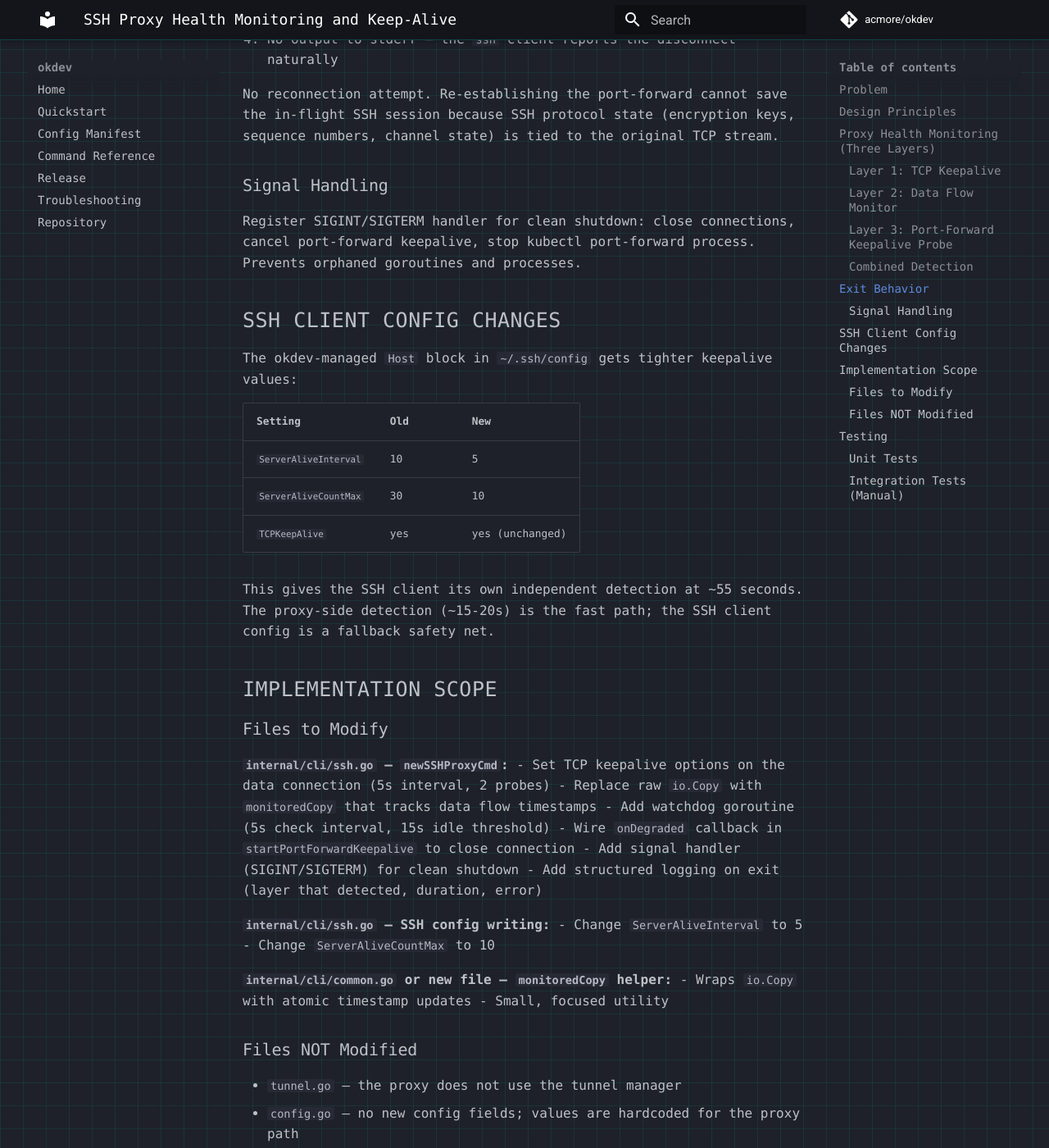
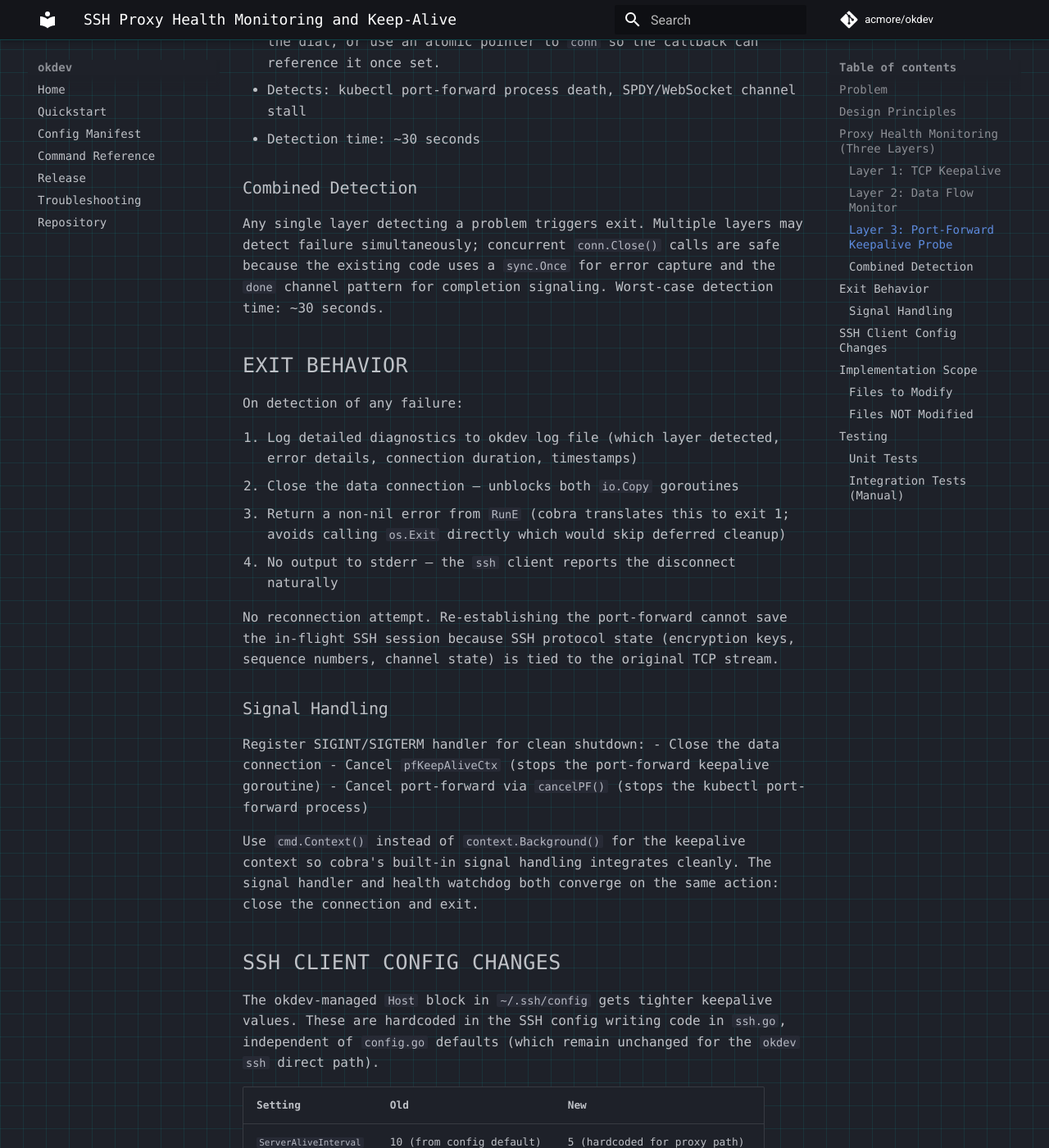
Before and after one commit to acmore/okdev, an MkDocs documentation site: the page built from docs/superpowers/specs/2026-03-21-ssh-proxy-keepalive-design.md, in a window 1280 px wide and 1400 px high, scrolled down 2033 px. Shown: the whole window at 82% size. Built offline with MkDocs 1.6.1 and Material for MkDocs 9.7.7, drawn with Linux system fonts in a browser that asks for light colours; comment, search, counter and statistics services are not loaded; some of the changed text lies outside the part shown.

Commit message:
docs: address spec review feedback for SSH proxy keepalive design
Fix sequencing constraint for onDegraded callback, clarify TCP keepalive
platform behavior, and correct exit code semantics.

Co-Authored-By: Claude Opus 4.6 <noreply@anthropic.com>

```diff
--- a/docs/superpowers/specs/2026-03-21-ssh-proxy-keepalive-design.md
+++ b/docs/superpowers/specs/2026-03-21-ssh-proxy-keepalive-design.md
@@ -14,12 +14,12 @@ When `okdev ssh-proxy` (the ProxyCommand used by external `ssh` clients) becomes
 
 ### Layer 1: TCP Keepalive
 
-Set via socket options on the data connection returned by `waitDialLocal()`.
+Modify the existing TCP keepalive in `waitDialLocal()` (currently 10s period via `SetKeepAlivePeriod`).
 
-- Interval: 5 seconds
-- Probe count: 2
+- Reduce keepalive period from 10s to 5s via `SetKeepAlivePeriod(5 * time.Second)`
+- Set `TCP_KEEPCNT` to 2 via platform-specific syscall (`syscall.SetsockoptInt` on the raw fd). On macOS/Darwin this is `syscall.TCP_KEEPCNT`; on Linux it is `syscall.TCP_KEEPCNT`. Go 1.24+ sets `TCP_KEEPIDLE` and `TCP_KEEPINTVL` via `SetKeepAlivePeriod`, so we only need the explicit syscall for the probe count.
 - Detects: dead peer, network partition, crashed port-forward process
-- Detection time: ~15 seconds
+- Detection time: ~15 seconds (5s idle + 5s * 2 probes). Note: Go's `SetKeepAlivePeriod` sets both `TCP_KEEPIDLE` and `TCP_KEEPINTVL` to the same value on Go 1.24+.
 
 ### Layer 2: Data Flow Monitor
 
@@ -28,22 +28,25 @@ A wrapper around `io.Copy` that tracks data flow timestamps.
 - `monitoredCopy` updates an atomic `lastDataTime` on every successful read/write
 - A watchdog goroutine checks `lastDataTime` every 5 seconds
 - If no data flows in either direction for 15 seconds, close the connection and exit
+- The watchdog only triggers when both copy directions are still active (neither has exited normally). A normal stdin EOF from the SSH client disconnecting is not a failure.
 - Detects: application-level stalls, hung connections where TCP stays alive
 - Detection time: 15-20 seconds
+- Note: SSH keepalive packets (`ServerAliveInterval`) flow through the proxied TCP stream, so `monitoredCopy` sees them as data. With `ServerAliveInterval 5`, traffic flows at least every 5s, preventing false idle detection on legitimately quiet sessions.
 
 ### Layer 3: Port-Forward Keepalive Probe
 
 The existing `startPortForwardKeepalive` probe, with the `onDegraded` callback wired up.
 
 - Interval: 10 seconds (existing)
-- Failure threshold: 2 consecutive probe failures (reduced from 3)
+- Failure threshold: 3 consecutive probe failures (existing, unchanged — changing this would require modifying `portforward_helper.go` which is out of scope)
 - `onDegraded` callback closes the data connection, triggering exit
+- Sequencing constraint: `startPortForwardKeepalive` is currently called before `waitDialLocal` creates `conn`. Move the keepalive start to after the dial, or use an atomic pointer to `conn` so the callback can reference it once set.
 - Detects: kubectl port-forward process death, SPDY/WebSocket channel stall
-- Detection time: ~20 seconds
+- Detection time: ~30 seconds
 
 ### Combined Detection
 
-Any single layer detecting a problem triggers exit. Worst-case detection time: ~20 seconds.
+Any single layer detecting a problem triggers exit. Multiple layers may detect failure simultaneously; concurrent `conn.Close()` calls are safe because the existing code uses a `sync.Once` for error capture and the `done` channel pattern for completion signaling. Worst-case detection time: ~30 seconds.
 
 ## Exit Behavior
 
@@ -51,42 +54,46 @@ On detection of any failure:
 
 1. Log detailed diagnostics to okdev log file (which layer detected, error details, connection duration, timestamps)
 2. Close the data connection — unblocks both `io.Copy` goroutines
-3. Exit with non-zero exit code (exit 1)
+3. Return a non-nil error from `RunE` (cobra translates this to exit 1; avoids calling `os.Exit` directly which would skip deferred cleanup)
 4. No output to stderr — the `ssh` client reports the disconnect naturally
 
 No reconnection attempt. Re-establishing the port-forward cannot save the in-flight SSH session because SSH protocol state (encryption keys, sequence numbers, channel state) is tied to the original TCP stream.
 
 ### Signal Handling
 
-Register SIGINT/SIGTERM handler for clean shutdown: close connections, cancel port-forward keepalive, stop kubectl port-forward process. Prevents orphaned goroutines and processes.
+Register SIGINT/SIGTERM handler for clean shutdown:
+- Close the data connection
+- Cancel `pfKeepAliveCtx` (stops the port-forward keepalive goroutine)
+- Cancel port-forward via `cancelPF()` (stops the kubectl port-forward process)
+
+Use `cmd.Context()` instead of `context.Background()` for the keepalive context so cobra's built-in signal handling integrates cleanly. The signal handler and health watchdog both converge on the same action: close the connection and exit.
 
 ## SSH Client Config Changes
 
-The okdev-managed `Host` block in `~/.ssh/config` gets tighter keepalive values:
+The okdev-managed `Host` block in `~/.ssh/config` gets tighter keepalive values. These are hardcoded in the SSH config writing code in `ssh.go`, independent of `config.go` defaults (which remain unchanged for the `okdev ssh` direct path).
 
 | Setting | Old | New |
 |---------|-----|-----|
-| `ServerAliveInterval` | 10 | 5 |
-| `ServerAliveCountMax` | 30 | 10 |
+| `ServerAliveInterval` | 10 (from config default) | 5 (hardcoded for proxy path) |
+| `ServerAliveCountMax` | 30 (from config default) | 10 (hardcoded for proxy path) |
 | `TCPKeepAlive` | yes | yes (unchanged) |
 
-This gives the SSH client its own independent detection at ~55 seconds. The proxy-side detection (~15-20s) is the fast path; the SSH client config is a fallback safety net.
+This gives the SSH client its own independent detection at ~55 seconds. The proxy-side detection (~15-30s) is the fast path; the SSH client config is a fallback safety net.
 
 ## Implementation Scope
 
 ### Files to Modify
 
 **`internal/cli/ssh.go` — `newSSHProxyCmd`:**
-- Set TCP keepalive options on the data connection (5s interval, 2 probes)
+- Reduce TCP keepalive period to 5s and set `TCP_KEEPCNT=2` via syscall on the data connection
 - Replace raw `io.Copy` with `monitoredCopy` that tracks data flow timestamps
 - Add watchdog goroutine (5s check interval, 15s idle threshold)
 - Wire `onDegraded` callback in `startPortForwardKeepalive` to close connection
-- Add signal handler (SIGINT/SIGTERM) for clean shutdown
+- Use `cmd.Context()` instead of `context.Background()` for keepalive context
 - Add structured logging on exit (layer that detected, duration, error)
 
 **`internal/cli/ssh.go` — SSH config writing:**
-- Change `ServerAliveInterval` to 5
-- Change `ServerAliveCountMax` to 10
+- Hardcode `ServerAliveInterval 5` and `ServerAliveCountMax 10` for the proxy path
 
 **`internal/cli/common.go` or new file — `monitoredCopy` helper:**
 - Wraps `io.Copy` with atomic timestamp updates
@@ -95,8 +102,8 @@ This gives the SSH client its own independent detection at ~55 seconds. The prox
 ### Files NOT Modified
 
 - `tunnel.go` — the proxy does not use the tunnel manager
-- `config.go` — no new config fields; values are hardcoded for the proxy path
-- `portforward_helper.go` — existing probe logic is sufficient
+- `config.go` — no new config fields; proxy values are hardcoded separately
+- `portforward_helper.go` — existing probe logic and thresholds are sufficient
 
 ## Testing
 
@@ -107,6 +114,6 @@ This gives the SSH client its own independent detection at ~55 seconds. The prox
 
 ### Integration Tests (Manual)
 
-- Kill kubectl port-forward mid-session: verify proxy exits within ~20 seconds
+- Kill kubectl port-forward mid-session: verify proxy exits within ~30 seconds
 - Suspend the pod (simulate network stall): verify data flow monitor catches it
 - Normal idle session with SSH keepalives: verify no false positive disconnects
```
